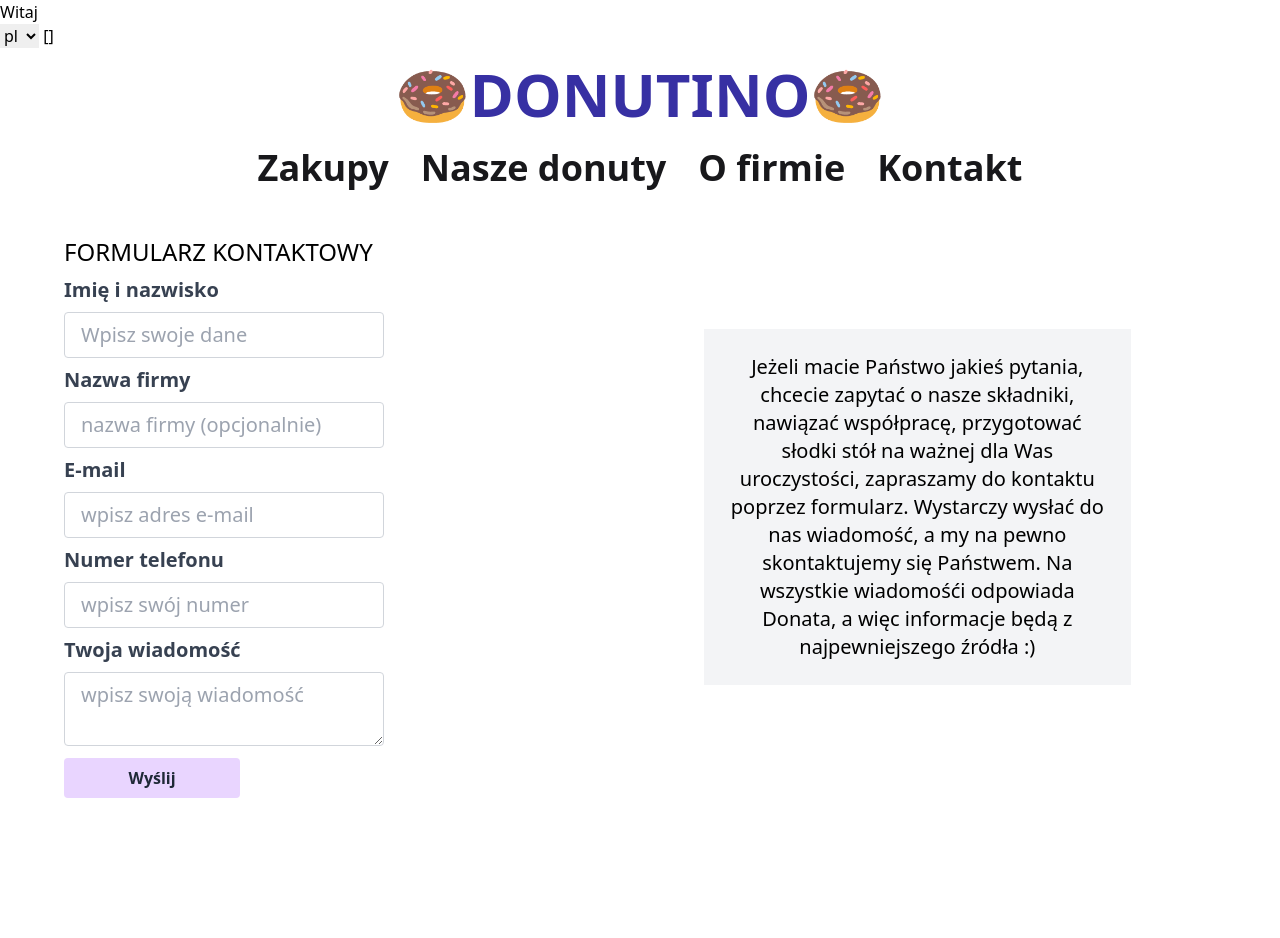
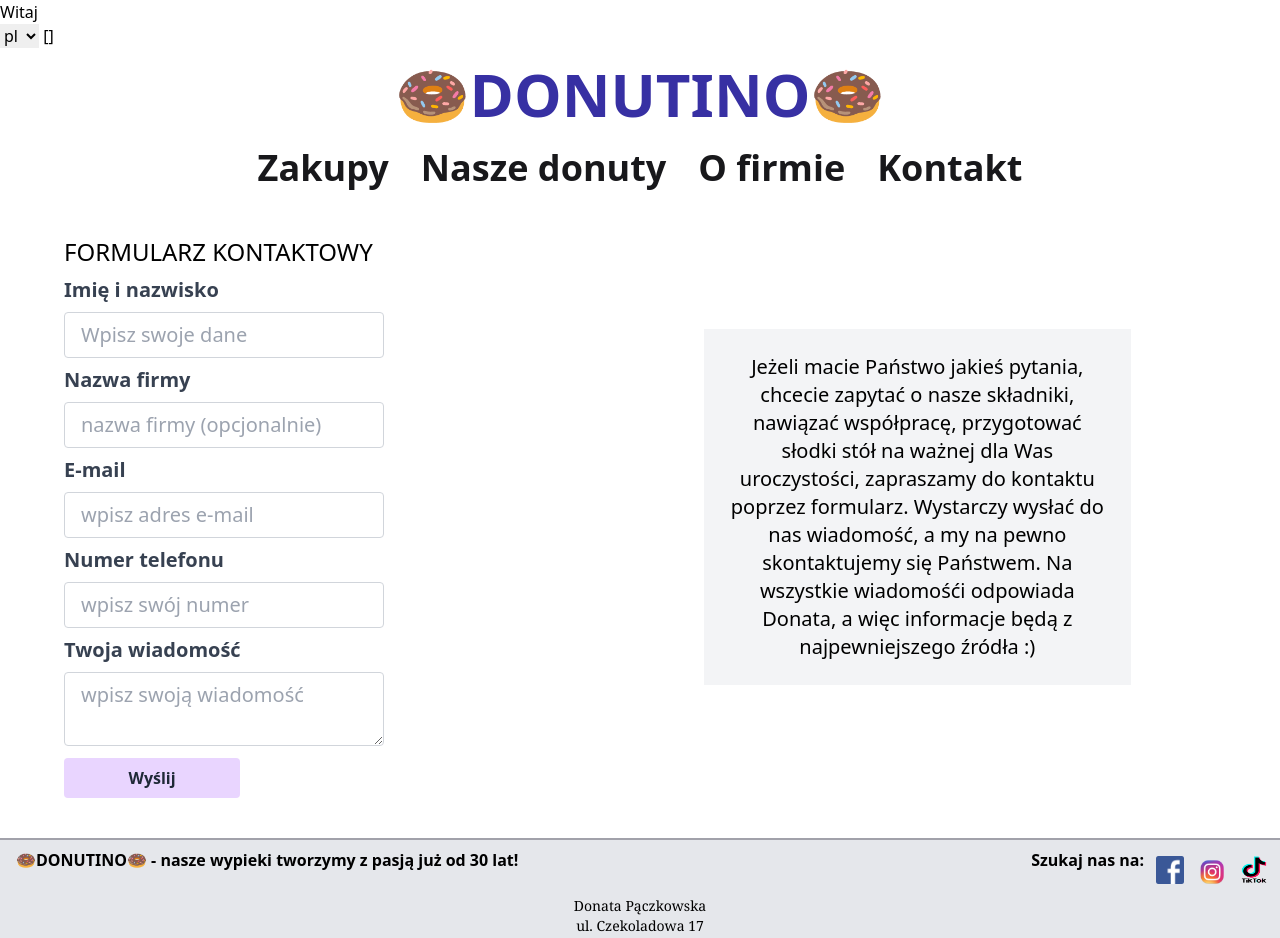
Before and after one commit to DominoxB/donutshop, a Vue app: page /Contact in a window 1280 px wide. Shown: the top 938 px of the page. Before the commit the page ends 800 px from the top, so only its background shows below. Built offline with nearby package versions, Linux system fonts and the light colour scheme.

Commit message:
add footer to contact page

```diff
--- a/src/views/ContactPage.vue
+++ b/src/views/ContactPage.vue
@@ -1,13 +1,15 @@
 <template>
   <div>
     <FormContent></FormContent>
+    <Footer></Footer>
   </div>
 </template>
 
 <script>
 import FormContent from '@/components/atoms/FormContent.vue';
+import Footer from '@/components/atoms/Footer.vue';
 export default {
     name: "ContactPage",
-    components: { FormContent }
+    components: { FormContent, Footer }
 }
 </script>
```
